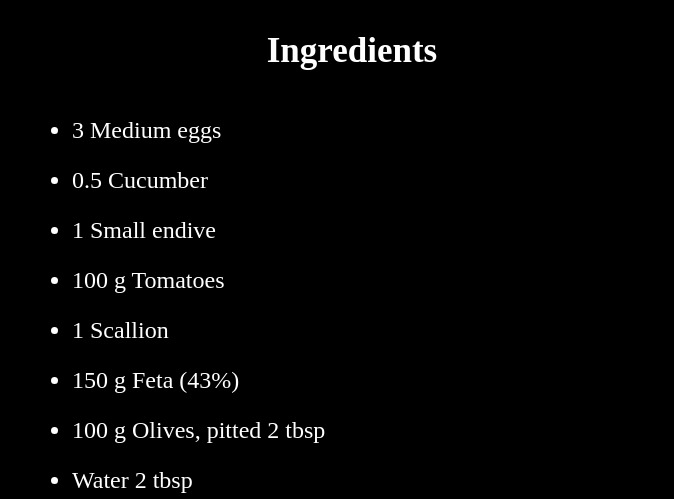
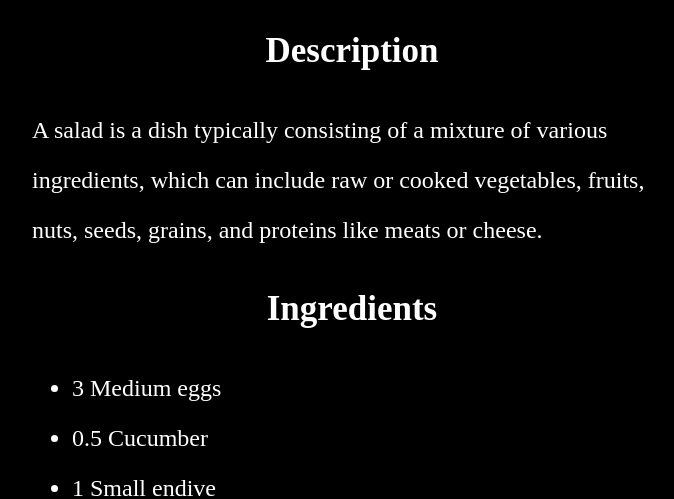
Before and after one commit to veltheim/odin-recipes, a plain HTML site: page salad.html in a window 1280 px wide. Shown: the part 301-800 px from the top of the page, without its empty margins (288-962 px from the left). Drawn offline with Linux system fonts and the light colour scheme; a web font is replaced by a local one.

Commit message:
Add prettier and semantic

```diff
--- a/salad.html
+++ b/salad.html
@@ -16,6 +16,8 @@
     <header>
     <h1>A mediterranean salad</h1>
     <img src="images/salad.jpeg" alt="a mediterranean salad">
+    <h2>Description</h2>
+      <p>A salad is a dish typically consisting of a mixture of various ingredients, which can include raw or cooked vegetables, fruits, nuts, seeds, grains, and proteins like meats or cheese.</p>
       </header>
     <main>
     <h2>Ingredients</h2>
```
Also changed, not shown: cookies.html (+2 -0 lines), currywurst.html (+2 -0 lines).
